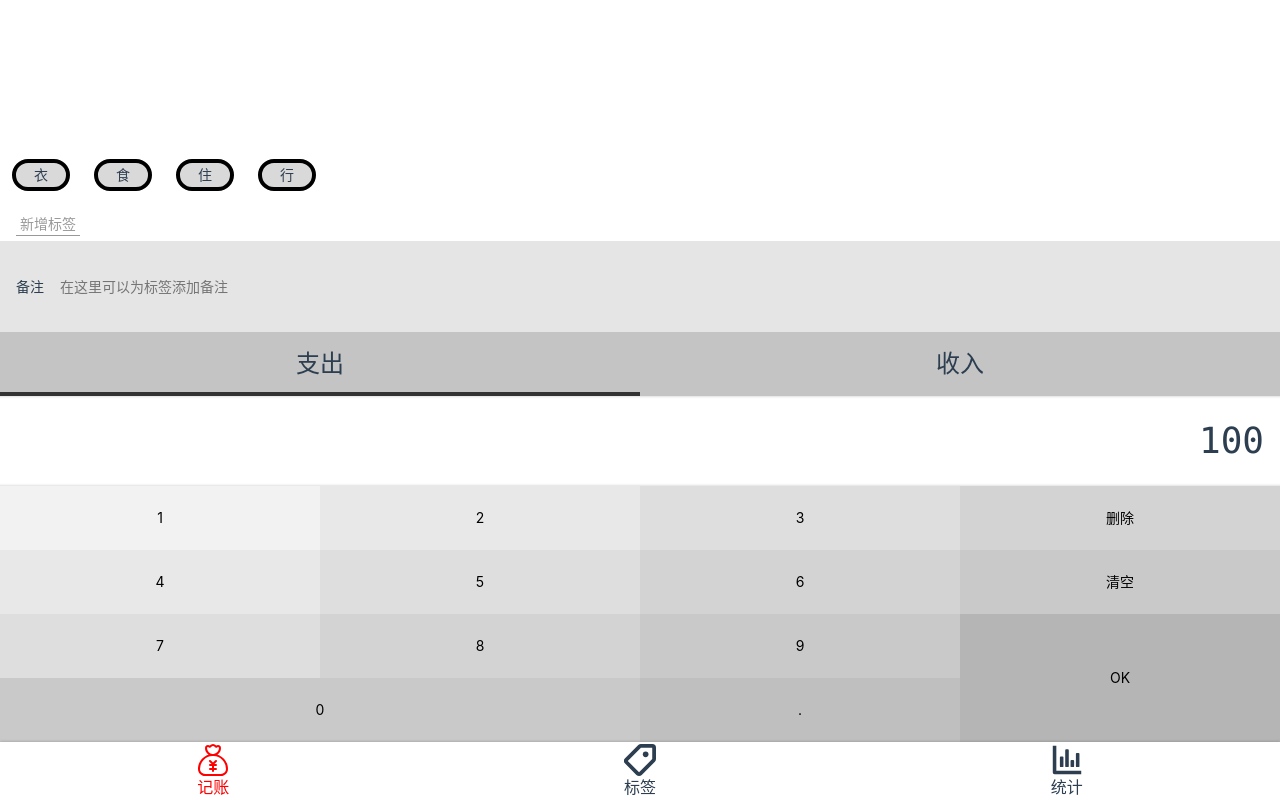
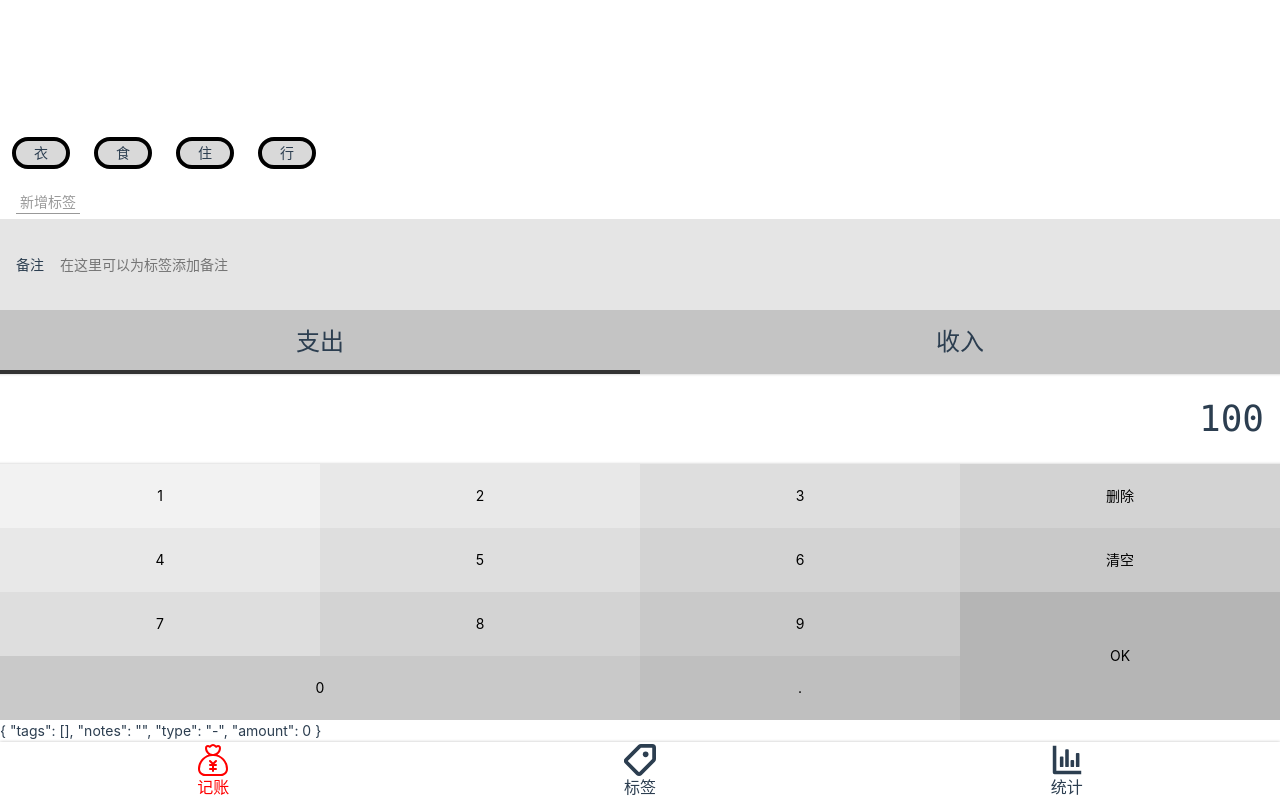
Before and after one commit to lightbuild/light-accnout-vue, a Vue app: page /#/money in a window 1280 px wide. Built offline with nearby package versions, Linux system fonts and the light colour scheme.

Commit message:
完成收入支出切换功能

```diff
--- a/src/components/Money/FormItem.vue
+++ b/src/components/Money/FormItem.vue
@@ -2,7 +2,8 @@
   <div class="form-item">
     <label>
       <span class="name">备注</span>
-      <input type="text" placeholder="在这里可以为标签添加备注">
+      <input type="text" placeholder="在这里可以为标签添加备注"
+             @change="$emit('update-value',$event.target.value)">
     </label>
   </div>
 </template>
--- a/src/components/Money/Tab.vue
+++ b/src/components/Money/Tab.vue
@@ -1,8 +1,8 @@
 <template>
   <div class="tabs">
     <ul class="container">
-      <li class="selected">支出</li>
-      <li>收入</li>
+      <li :class="type === '-' && 'selected'" @click="select('-')">支出</li>
+      <li :class="type === '+' && 'selected'" @click="select('+')">收入</li>
     </ul>
   </div>
 </template>
@@ -13,7 +13,13 @@
 
   @Component
   export default class Tab extends Vue {
-
+    type = '-'
+    select(type:string):void{
+      if(type!=="-" && type !=="+"){
+        throw new Error('type is unknown')
+      }
+      this.type = type;
+    }
   }
 </script>
 
--- a/src/components/Money/Tags.vue
+++ b/src/components/Money/Tags.vue
@@ -27,8 +27,6 @@
     selectedTags:string[]= []
 
     toggle(name:string):void{
-      let test = this.$store.state.myFood.someField
-      console.log(test);
       if (this.selectedTags.includes(name)){
           const index = this.selectedTags.indexOf(name);
           this.selectedTags.splice(index,1);
@@ -36,14 +34,12 @@
         this.selectedTags.push(name)
       }
     }
-
     createdId():number{
       let id = this.tags[this.tags.length-1].id;
       id++
       return id;
     }
-    createTag(e:PointerEvent):void{
-      console.log(e);
+    createTag():void{
       let value = prompt('请输入标签名')
       let newId = this.createdId();
       let nameList = this.tags.map(e => e.name);
@@ -59,6 +55,8 @@
         }
       }
     }
+
+
   }
 </script>
 
--- a/src/views/Money.vue
+++ b/src/views/Money.vue
@@ -1,8 +1,9 @@
 <template>
   <layout class-prefix="layout">
+    {{record}}
     <NumberPad/>
     <Tab/>
-    <FormItem/>
+    <FormItem v-on:update-value="onFormItem"/>
     <Tags/>
   </layout>
 </template>
@@ -20,6 +21,17 @@
     components: {NumberPad, Tab, FormItem, Layout, Tags}
   })
   export default class Money extends Vue {
+    record : RecordItem = {
+      tags:[],
+      notes:'',
+      type:'-',
+      amount:0
+    }
+
+      onFormItem(value:string) : void{
+      this.record.notes= value
+    }
+
 
   }
 </script>
```
